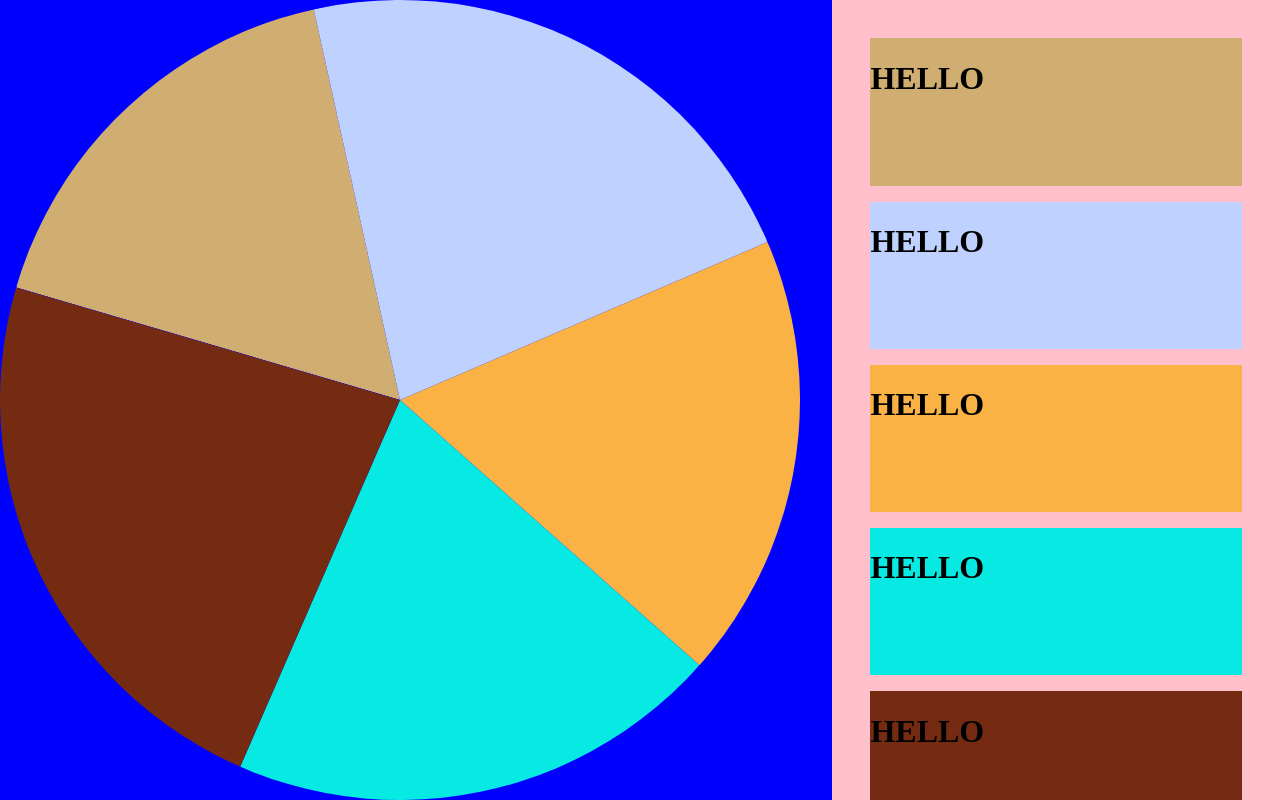
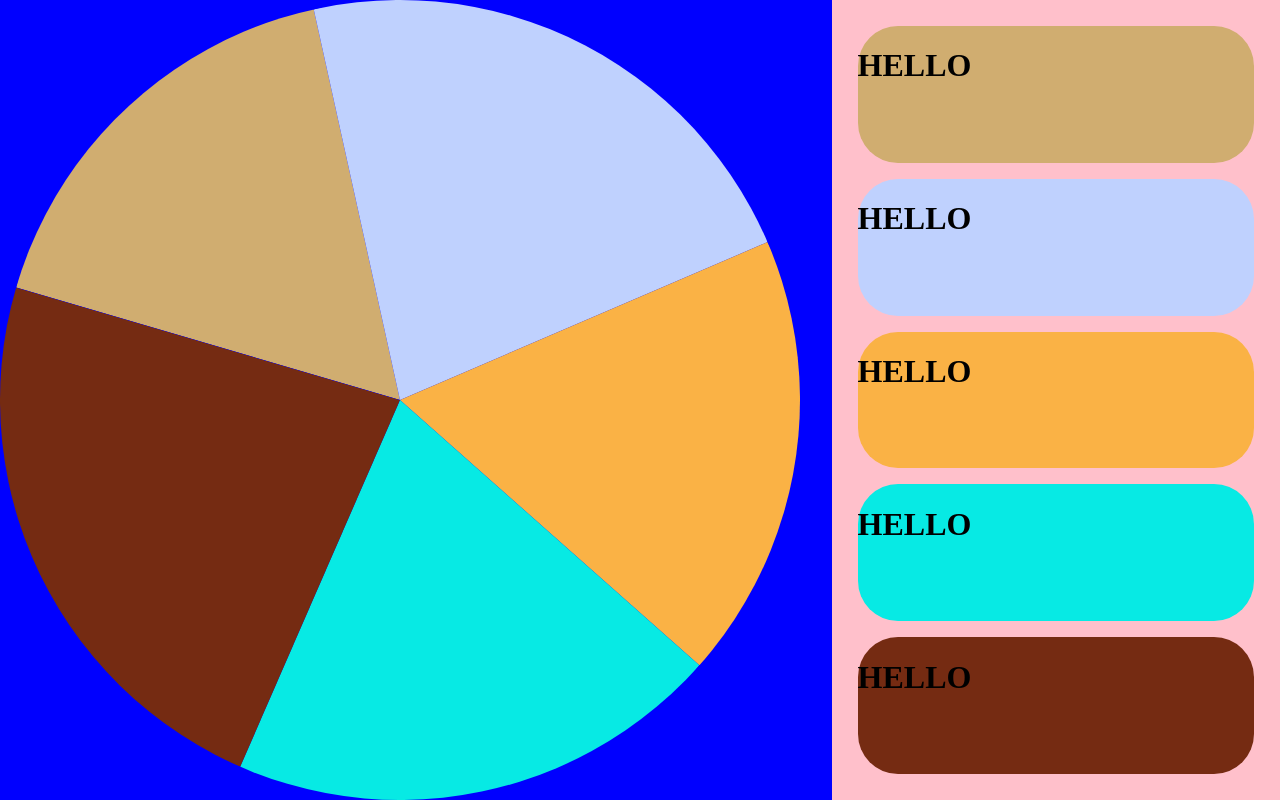
Before and after one commit to NPPortfolio/React_Reward_Wheel, a Next.js app: page / in a window 1280 px wide. Built offline with nearby package versions, Linux system fonts and the light colour scheme.

Commit message:
Update page.tsx

```diff
--- a/app/page.tsx
+++ b/app/page.tsx
@@ -38,7 +38,6 @@ export default function MyApp() {
     }
 
     setSegments(temp);
-    console.log(temp)
   }
 
   // 2. Run it once on load
@@ -115,14 +114,16 @@ function RewardList({segments} : RewardSegmentProps){
     <div
     style = {{
       backgroundColor : 'pink',
-      flex : '1 1 auto',
+      flex : '1 1 0',
+      minWidth : 0,
+      minHeight : 0,
       display : 'flex',
       flexDirection : 'column',
       justifyContent : 'center',
-      padding : '3%',
+      padding : '2%',
       //alignItems : 'center',
       gap : 16,
-      height : '100%',
+      //height : '100%',
       //width : '100%',
       //width : '90vmin',
       //height : '90vmin',
@@ -160,11 +161,11 @@ function RewardListElement({color, percentage} : RewardListElementProps) {
       <div
         style = {{
           backgroundColor : color,
-          //borderRadius : '10%',
-          //padding : '16px',
+          borderRadius : '5vmin',
+          //padding : '8px',
           flexGrow : 1,
           flexShrink : 1,
-          flexBasis : 0,
+          flexBasis : 'auto',
           minHeight : 0,
           minWidth : 0,
         }}>
@@ -215,7 +216,6 @@ function Reward_Wheel({segments} : RewardSegmentProps){
     let animationFrameID : number
 
     const animate = () => {
-      console.log(velocityRef.current)
       if (mouseDownRef.current) {
         cancelAnimationFrame(animationFrameID)
         return
@@ -227,7 +227,6 @@ function Reward_Wheel({segments} : RewardSegmentProps){
       }
       const newVelocity = velocityRef.current * 0.97
       velocityRef.current = newVelocity
-      console.log(velocityRef.current)
 
       setVelocity(newVelocity)
       setRotation((prevRotation) => prevRotation + newVelocity)
```
